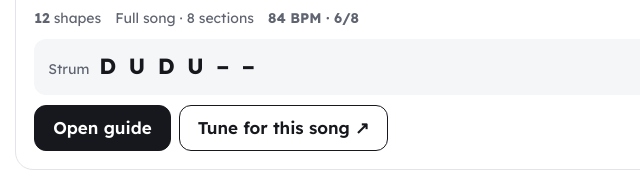
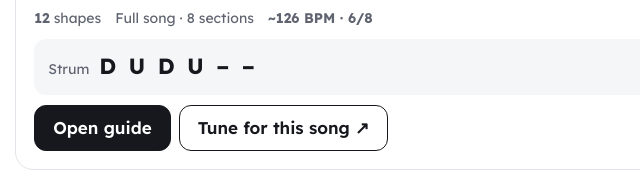
Before and after one commit to basic-afk/Guitar_Book, a plain HTML site: page index.html in a window 1280 px wide. Shown: the part 439-618 px from the top of the page, 296-936 px from the left. Drawn offline with Linux system fonts and the light colour scheme.

Commit message:
Sparks: corrected tempo
Co-Authored-By: Claude Opus 5.5 <noreply@anthropic.com>
Claude-Session: https://claude.ai/code/session_01RCVDSYse1kPtfFBL1pwedo

```diff
--- a/index.html
+++ b/index.html
@@ -602,7 +602,7 @@ if (!ON_GH) { $('#t-tune').classList.add('hidden'); $('#t-tune-gh').classList.re
 /* ===== Songs ===== */
 const GUIDES = [
   { title: 'Sparks', artist: 'Coldplay', url: 'https://claude.ai/artifact/ED9a5ZUuB9XQUjvhjxzzpg', tuning: 'std', capo: 6, added: '2026-11-27',
-    style: 'Full song · 8 sections', strum: 'D U D U – –', tempo: '84 BPM · 6/8', chords: ['022000','x64000','x75000','x87000','x42000','x32000','x30000','000000','354000','075000','577000','355400'] },
+    style: 'Full song · 8 sections', strum: 'D U D U – –', tempo: '~126 BPM · 6/8', chords: ['022000','x64000','x75000','x87000','x42000','x32000','x30000','000000','354000','075000','577000','355400'] },
   { title: 'Creep', artist: 'Radiohead', url: 'https://claude.ai/artifact/N385rRx5CwjE5kaWaQ5hst', tuning: 'std', capo: 7, added: '2026-11-27',
     style: 'Full song · 8 sections', strum: 'D – D – D U D U', tempo: '92 BPM · 4/4', chords: ['C','E','Fmaj7','Fm6'] },
   { title: "Nothing's New", artist: 'Rio Romeo', url: 'https://claude.ai/artifact/5EtNJh8Uu3vyrmF7Q9DnGd', tuning: 'std', capo: 4, added: '2026-11-27',
```
